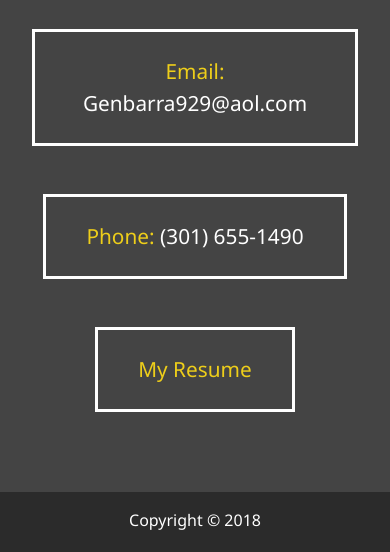
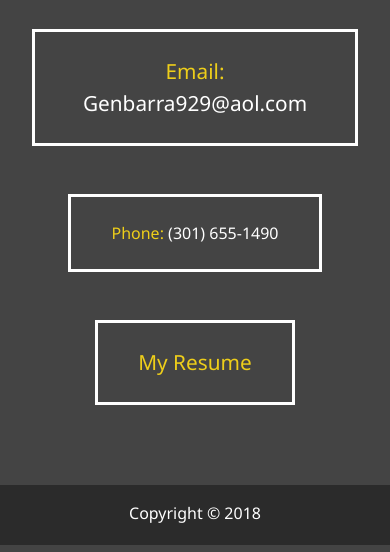
Before and after one commit to Gbarra9/Portfolio_website, a website: page dist/contact.html in a window 390 px wide. Shown: the part 305-857 px from the top of the page. Drawn offline with Linux system fonts and the light colour scheme.

Commit message:
fixed phone number font-size on mobile devices

```diff
--- a/scss/_mobile.scss
+++ b/scss/_mobile.scss
@@ -82,9 +82,11 @@
     }
     main#contact {
         .boxes .email,
-        .phone,
         .resume {
             font-size: 1.3rem;
+        }
+        .boxes .phone {
+            font-size: 1rem;
         }
     }
 }
@@ -99,11 +101,6 @@
                 // targets the lg-heading and reduces font-size
                 font-size: 5rem;
             }
-        }
-    }
-    main#contact {
-        .boxes .phone {
-            font-size: 1rem;
         }
     }
 }
```
Also changed, not shown: dist/css/main.css.
